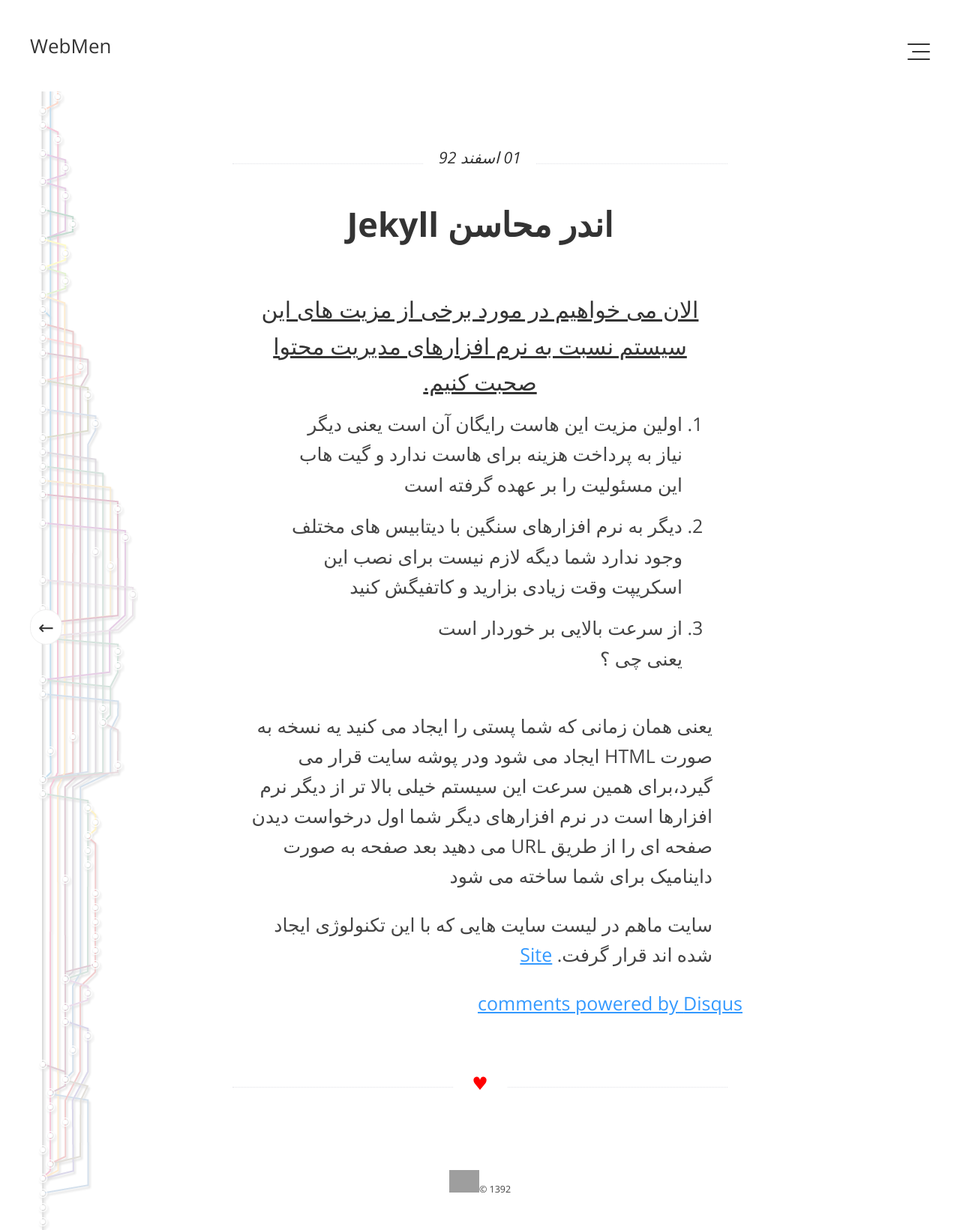
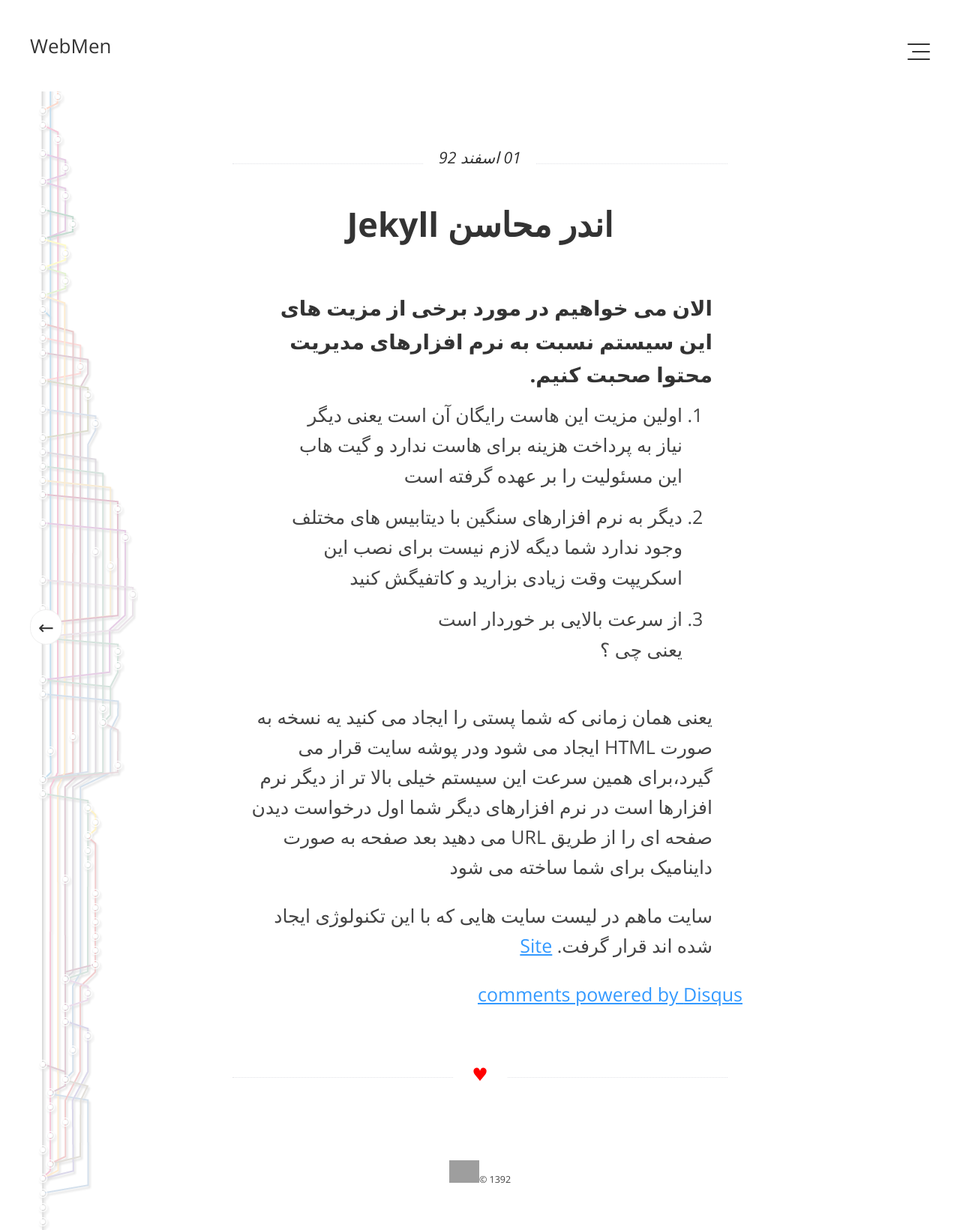
Before and after one commit to ALYREZA/blog, a Jekyll site: the page built from _posts/2014-02-20-a-little-about-jekyll.markdown, in a window 1280 px wide. Shown: the whole page at 75% size. Built offline with Jekyll 4.4.1, drawn with Linux system fonts in a browser that asks for light colours; Markdown is read by kramdown in place of the engine named in the settings; comment, search, counter and statistics services are not loaded; grey boxes are pictures that could not be loaded.

```diff
--- a/_posts/2014-02-20-a-little-about-jekyll.markdown
+++ b/_posts/2014-02-20-a-little-about-jekyll.markdown
@@ -6,7 +6,7 @@ comment: true
 keyword: "jekyll,مزیت های جیکیل,about jekyll"
 tarikh: "01 اسفند 92"
 ---
-####الان می خواهیم در مورد برخی از مزیت های این سیستم نسبت به نرم افزارهای مدیریت محتوا صحبت کنیم.
+#####الان می خواهیم در مورد برخی از مزیت های این سیستم نسبت به نرم افزارهای مدیریت محتوا صحبت کنیم.
 1.  اولین مزیت این  هاست رایگان آن است
 یعنی دیگر نیاز به پرداخت هزینه برای هاست ندارد و گیت هاب این مسئولیت را بر عهده گرفته است
 2. دیگر به نرم افزارهای سنگین با دیتابیس های مختلف وجود ندارد
```
